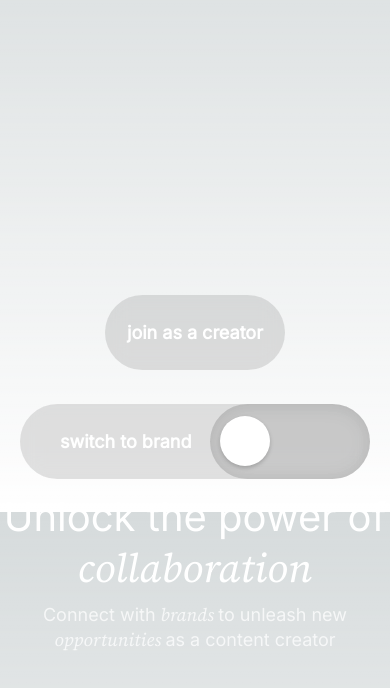
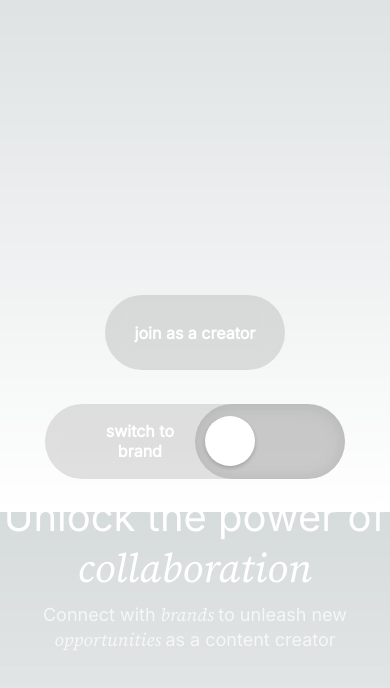
Before and after one commit to anxnt/younion, a Next.js app: page /Components/Topbody in a window 390 px wide. Shown: the part 138-826 px from the top of the page. Built offline with nearby package versions, Linux system fonts and the light colour scheme.

Commit message:
Update Home.module.css

```diff
--- a/styles/Home.module.css
+++ b/styles/Home.module.css
@@ -1660,11 +1660,12 @@ cursor: pointer;
   }
 
   .jaac{
-    font-size: 18px;
+    font-size: 16px;
+    text-align: center;
   }
 
   .switchandjaacc{
-    width: 350px !important;
+    width: 300px !important;
     height: 75px !important;
   }
 
```
